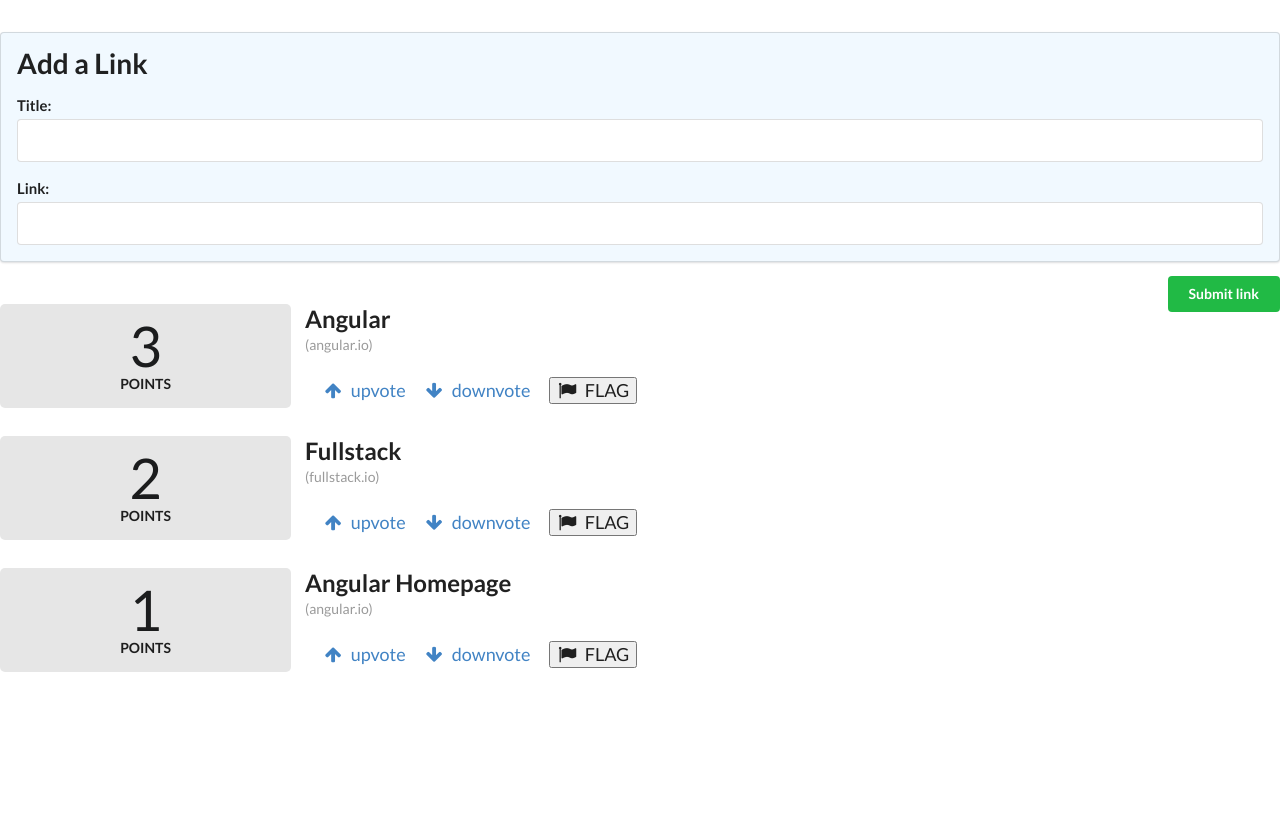
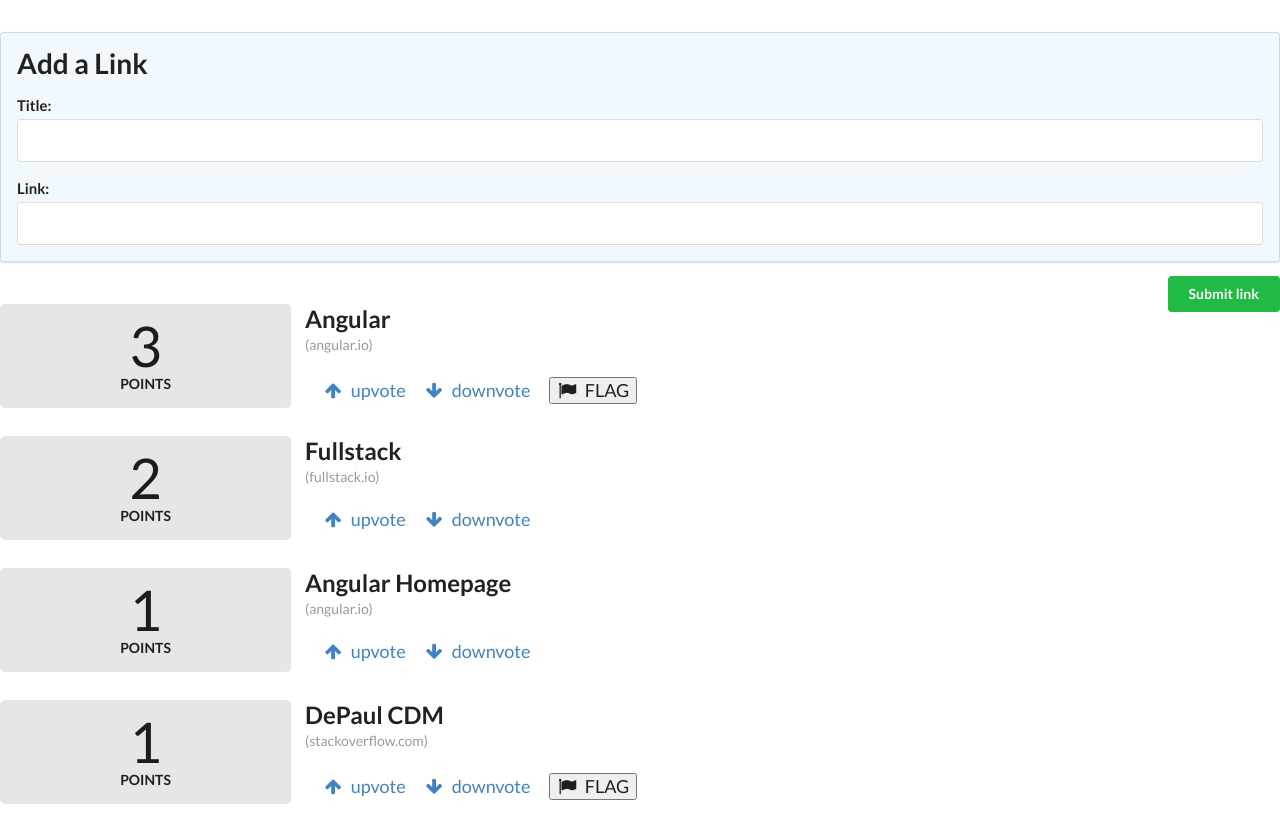
Before and after one commit to pshoemaker39/reddit-clone, an Angular app: page / in a window 1280 px wide. Built offline with nearby package versions, Linux system fonts and the light colour scheme.

Commit message:
homework complete

```diff
--- a/src/app/app.component.ts
+++ b/src/app/app.component.ts
@@ -13,7 +13,8 @@ export class AppComponent {
     this.articles = [
       new Article("Angular", "http://angular.io", 3, "admin"),
       new Article("Fullstack", "http://fullstack.io", 2, "user"),
-      new Article("Angular Homepage", "http://angular.io", 1, "user")
+      new Article("Angular Homepage", "http://angular.io", 1, "user"),
+      new Article("DePaul CDM", "http://stackoverflow.com", 1, "admin")
     ];
   }
   addArticle(title: HTMLInputElement, link: HTMLInputElement): boolean {
--- a/src/app/article/article.component.html
+++ b/src/app/article/article.component.html
@@ -26,8 +26,8 @@
         downvote
       </a>
     </li>
-    <li class="item">
-      <button href (click)="voteDown()">
+    <li class="item" *ngIf="article.role == 'admin'">
+      <button href (click)="flag()">
         <i class="flag icon"></i>
         FLAG
       </button>
```
